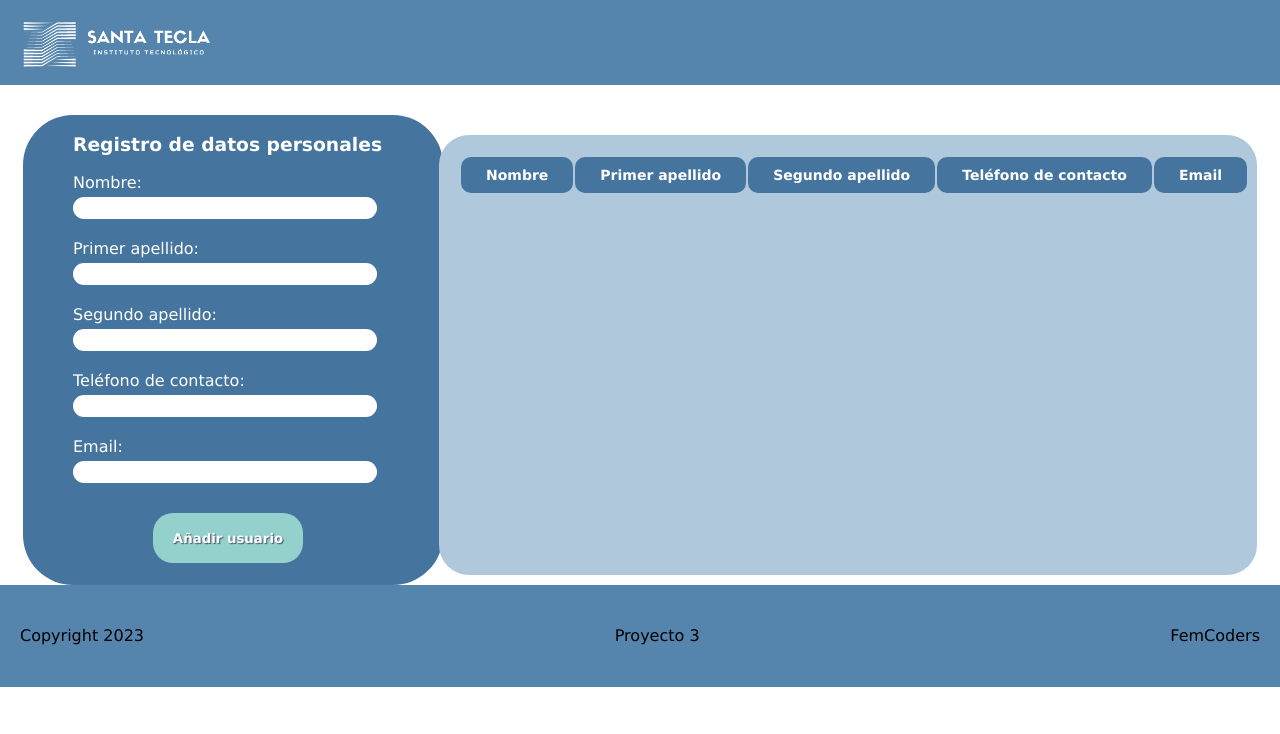
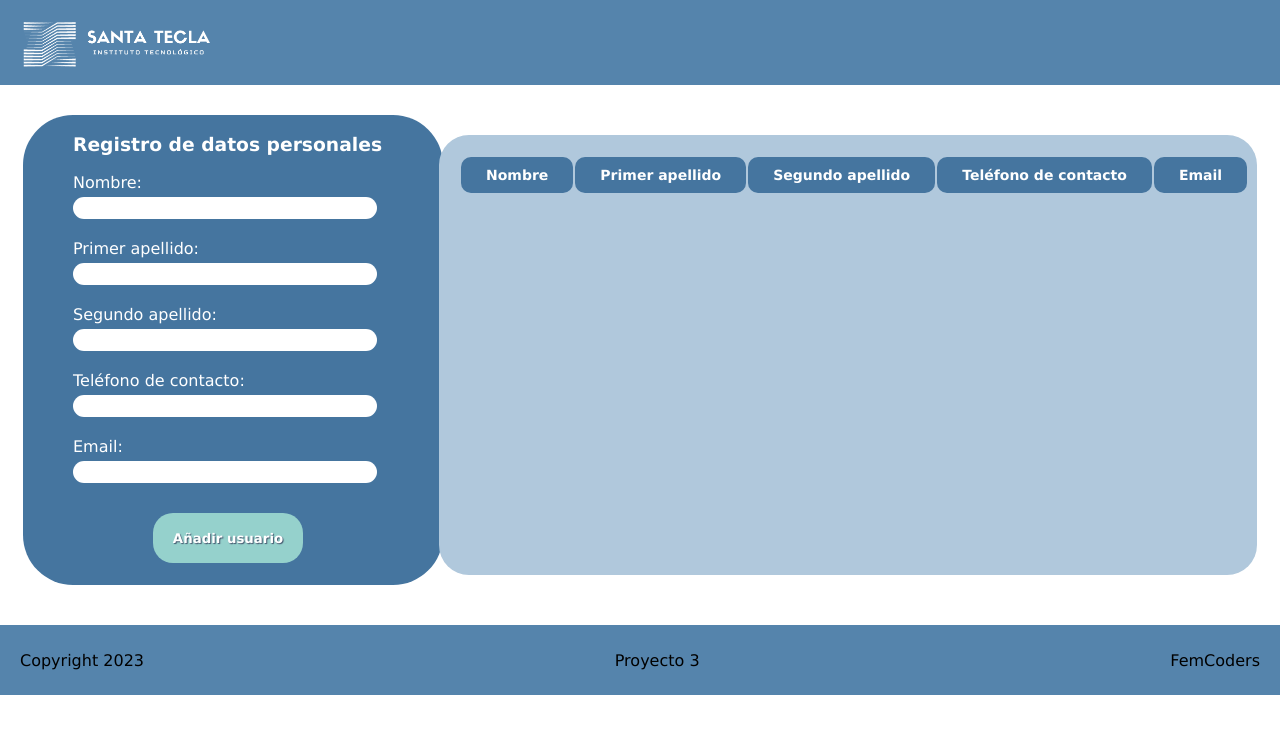
Before and after one commit to elisacl/proyecto3, a React (Vite) app in the folder proyect3/: page / in a window 1280 px wide. Shown: the top 734 px of the page. Built offline with nearby package versions, Linux system fonts and the light colour scheme.

Commit message:
now we finish

```diff
--- a/proyect3/src/components/footer/Footer.css
+++ b/proyect3/src/components/footer/Footer.css
@@ -4,6 +4,8 @@
   align-items: center;
   background-color: #5584AC;
   padding: 20px;
+  margin-top: 40px;
+  height: 30px;
   }
 
 .footerstuff h4{
@@ -14,6 +16,5 @@
   .footerstuff {
       width: 90%;
       height: auto;
-      margin-top: 932px;
   }
 }
```
